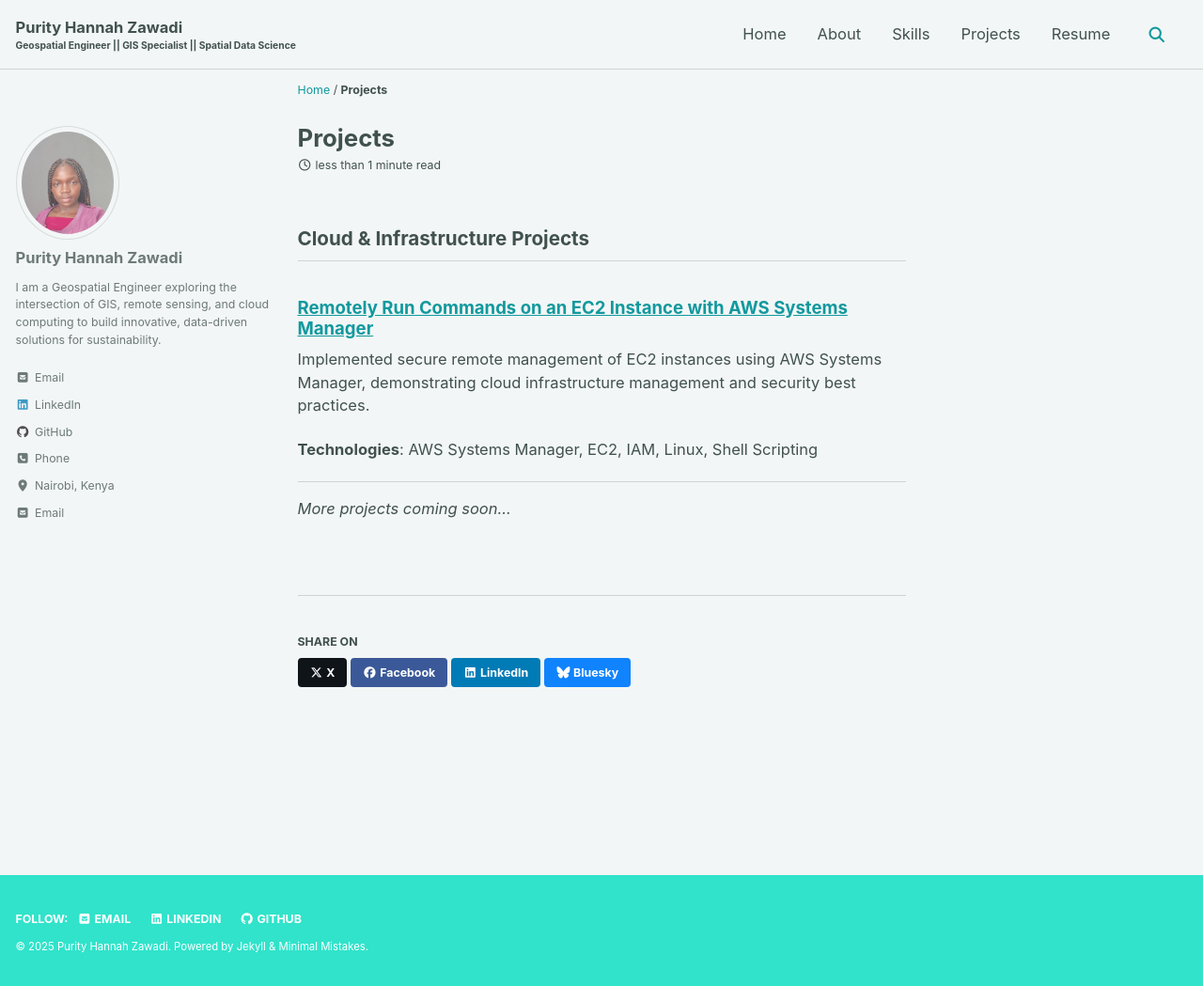
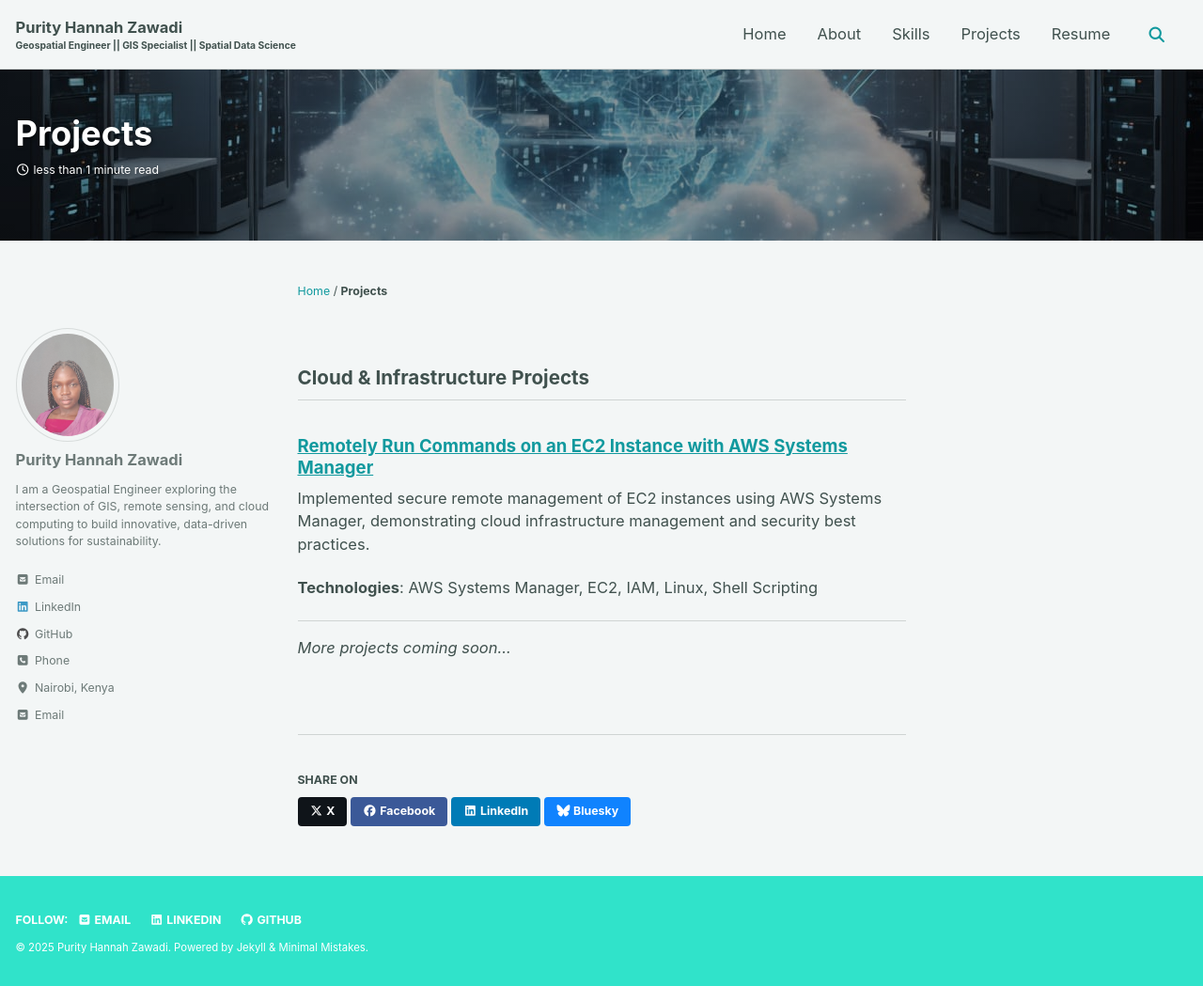
Before and after one commit to purityhannahzawadi/purityhannahzawadi.github.io, a Jekyll site: the page built from _pages/projects.md, in a window 1280 px wide and 1049 px high. Shown: the whole window at 94% size. Built offline with Jekyll 4.4.1, drawn with Linux system fonts in a browser that asks for light colours; cached includes are drawn as plain includes; some of the changed lines change nothing that is shown.

Commit message:
Update projects.md

```diff
--- a/_pages/projects.md
+++ b/_pages/projects.md
@@ -3,6 +3,9 @@
 title: Projects
 permalink: /projects/
 author_profile: true
+header:
+  overlay_image: "/assets/images/about.jpg"
+  overlay_filter: "0.4"
 ---
 
 ## Cloud & Infrastructure Projects
```
